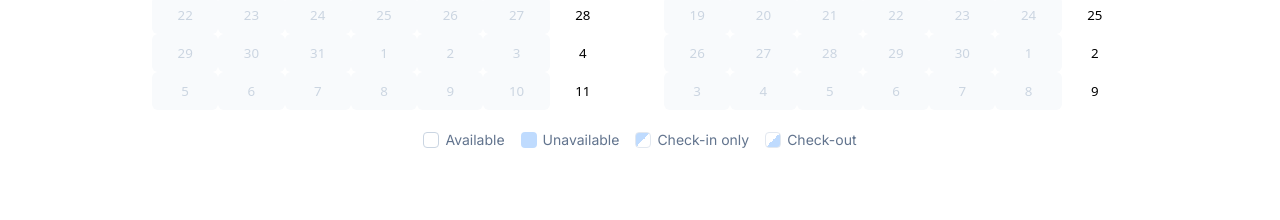
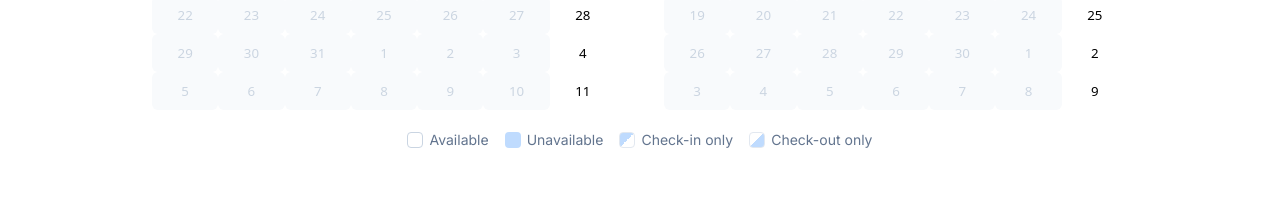
Before and after one commit to tomcallis/observationpoint, a Next.js app in the folder site/: page / in a window 1280 px wide. Shown: the part 2620-2840 px from the top of the page. Built offline with nearby package versions, Linux system fonts and the light colour scheme.

Commit message:
Calendar: rename legend label "Check-out" to "Check-out only"
https://claude.ai/code/session_011sZzgLB5HpAQutiBHogFNV

```diff
--- a/site/components/ui/AvailabilityCalendar.tsx
+++ b/site/components/ui/AvailabilityCalendar.tsx
@@ -195,7 +195,7 @@ export default function AvailabilityCalendar({ blockedRanges, onRangeSelected }:
         <span className="flex items-center gap-1.5">
           <span className="w-4 h-4 rounded-sm inline-block border border-slate-200"
             style={{ background: "linear-gradient(135deg, #ffffff 50%, #bfdbfe 50%)" }} />
-          Check-out
+          Check-out only
         </span>
       </div>
     </div>
```
